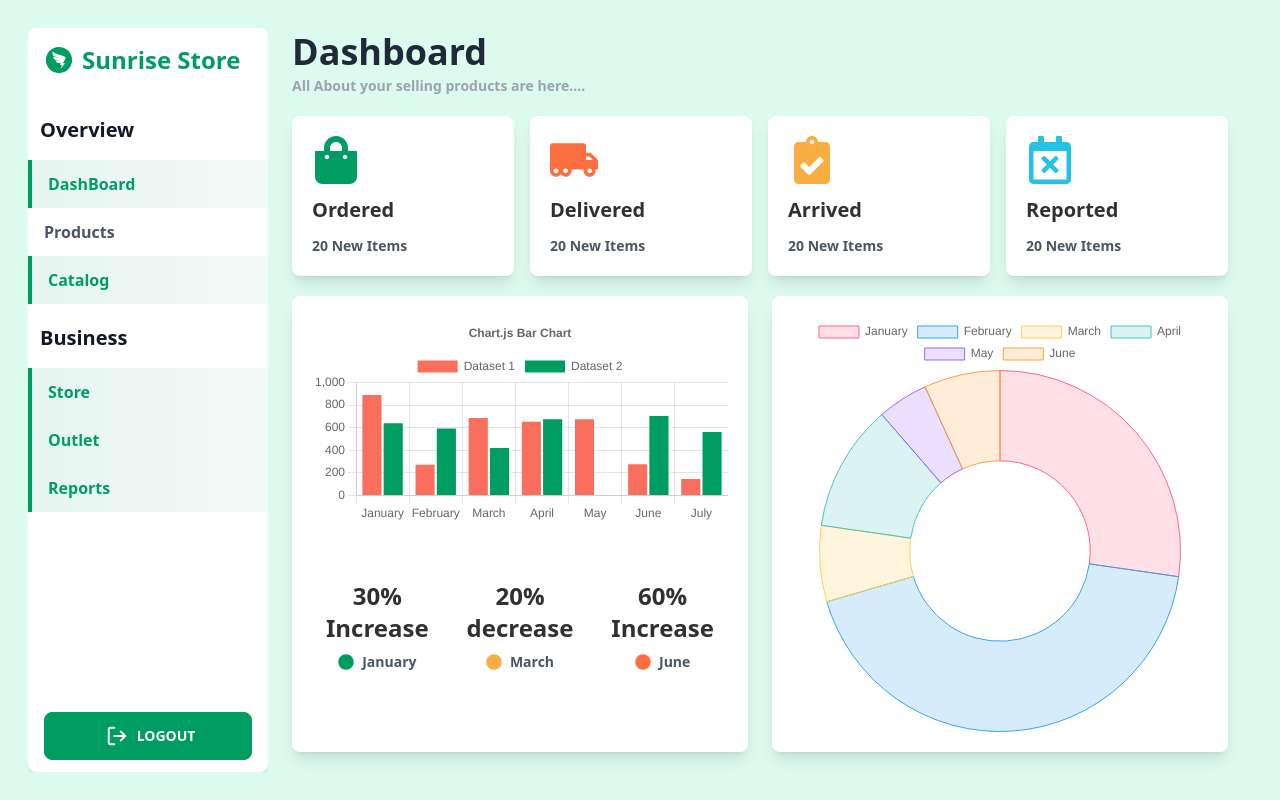
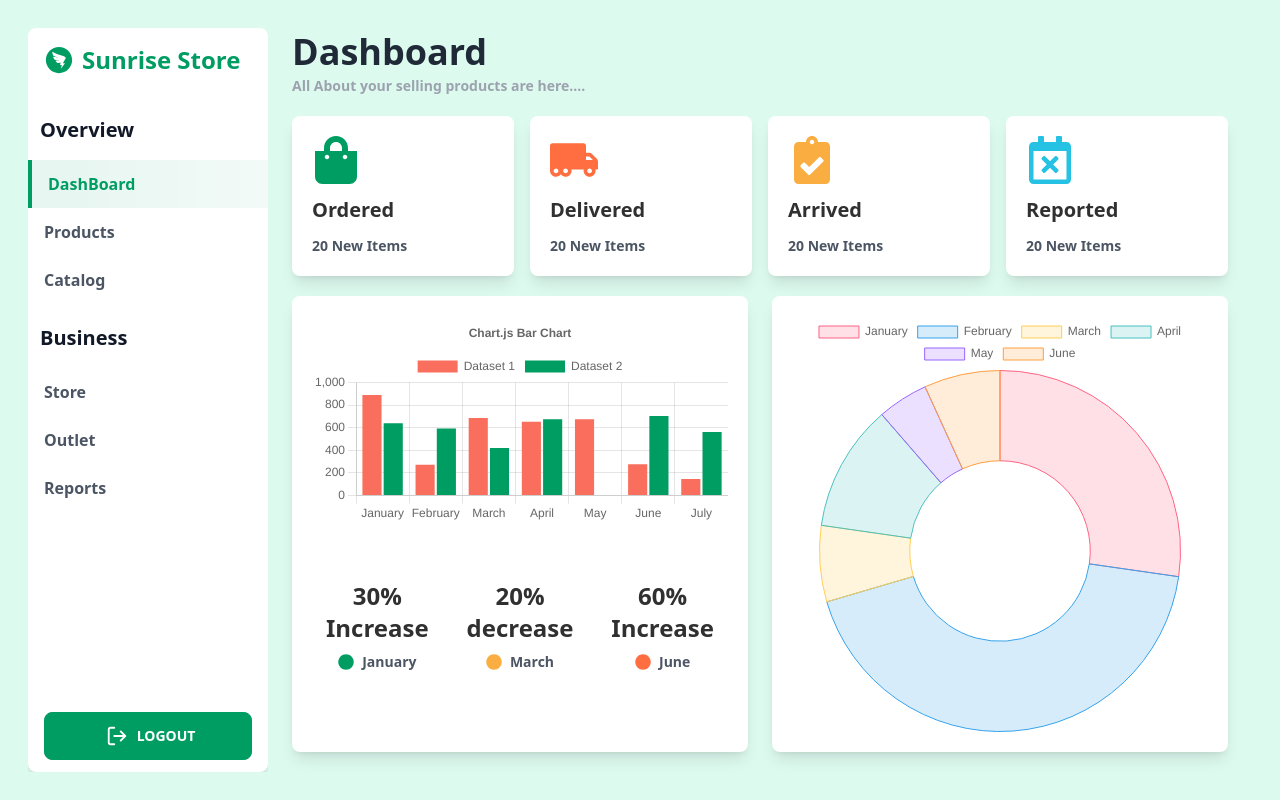
Before and after one commit to tausifabid12/sunrise_store, a Next.js app: page / in a window 1280 px wide. Built offline with nearby package versions, Linux system fonts and the light colour scheme; no server answers; sample sign-in values are in the browser's storage.

Commit message:
link bug fixed

```diff
--- a/layout/MainLayout.jsx
+++ b/layout/MainLayout.jsx
@@ -1,18 +1,17 @@
 import Navbar from '@/components/Navbar/Navbar';
 import { useAuth } from '@/context/AuthProvider/AuthProvider';
-import UseActiveLink from '@/hooks/UseActiveLink';
 import Cookies from 'js-cookie';
 import Head from 'next/head';
 import Image from 'next/image';
 import Link from 'next/link';
+import { useRouter } from 'next/router';
 import React, { useState } from 'react';
 import { AiFillDingtalkCircle } from 'react-icons/ai';
 import { FiLogOut } from 'react-icons/fi';
 
 const MainLayout = ({ title, children }) => {
-  const [currentLink, setCurrentLink] = useState('/');
-  const [isLinkActive] = UseActiveLink(currentLink);
   const { logOut } = useAuth();
+  const router = useRouter();
   const links = [
     {
       id: 1,
@@ -30,25 +29,25 @@ const MainLayout = ({ title, children }) => {
       id: 3,
       title: 'Catalog',
       icon: <AiFillDingtalkCircle size={30} />,
-      href: '/',
+      href: '/s',
     },
     {
       id: 4,
       title: 'Store',
       icon: <AiFillDingtalkCircle size={30} />,
-      href: '/',
+      href: '/b',
     },
     {
       id: 5,
       title: 'Outlet',
       icon: <AiFillDingtalkCircle size={30} />,
-      href: '/',
+      href: '/e',
     },
     {
       id: 6,
       title: 'Reports',
       icon: <AiFillDingtalkCircle size={30} />,
-      href: '/',
+      href: '/d',
     },
   ];
 
@@ -87,10 +86,9 @@ const MainLayout = ({ title, children }) => {
               {links.slice(0, 3).map((link) => (
                 <Link
                   href={link.href}
-                  onClick={() => setCurrentLink(link.href)}
                   key={link?.id}
                   className={`w-full px-4 block  font-semibold text-left py-3 transition-all duration-200 ${
-                    isLinkActive && currentLink === link.href
+                    router.asPath === link.href
                       ? 'bg-gradient-to-r from-primary/10 to-primary/5  border-l-4 border-primary text-primary'
                       : 'bg-transparent text-gray-600'
                   }`}
@@ -106,10 +104,9 @@ const MainLayout = ({ title, children }) => {
               {links.slice(3, 6).map((link) => (
                 <Link
                   href={link.href}
-                  onClick={() => setCurrentLink(link.href)}
                   key={link?.id}
                   className={`w-full px-4 block  font-semibold text-left py-3 transition-all duration-200 ${
-                    isLinkActive && currentLink === link.href
+                    router.asPath === link.href
                       ? 'bg-gradient-to-r from-primary/10 to-primary/5  border-l-4 border-primary text-primary'
                       : 'bg-transparent text-gray-600'
                   }`}
```
